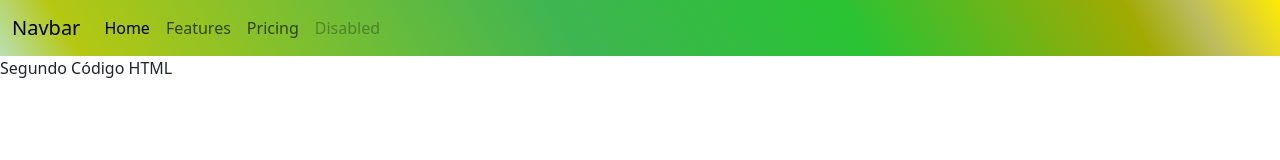
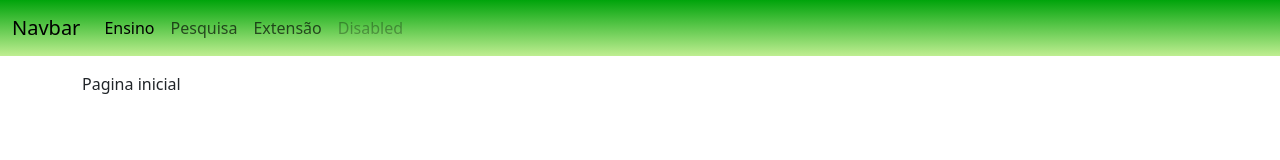
Before and after one commit to paulo-moura08/fron-end2dp, a plain HTML site: page index.html in a window 1280 px wide. Drawn offline with nearby package versions, Linux system fonts and the light colour scheme.

Commit message:
01/11/2024

```diff
--- a/css/style.css
+++ b/css/style.css
@@ -1,4 +1,14 @@
-.degrade-ifms{
-    background: rgb(186,223,180);
-background: linear-gradient(60deg, rgba(186,223,180,1) 0%, rgba(181,200,18,1) 6%, rgba(63,181,81,1) 44%, rgba(41,195,52,1) 66%, rgba(161,170,2,1) 88%, rgba(187,188,94,1) 93%, rgba(255,235,0,1) 100%);
+.degrade-ifms {
+  background: rgb(0, 164, 11);
+  background: linear-gradient(
+    180deg,
+    rgba(0, 164, 11, 1) 0%,
+    rgba(191, 238, 145, 1) 100%
+  );
 }
+.vermelho{
+  color: rgb(173, 49, 49);
+}
+.azul{
+  color: rgb(55, 183, 192);
+}
--- a/index.html
+++ b/index.html
@@ -13,8 +13,8 @@
     <title>Document</title>
 </head>
 <body>
-  <nav class="navbar  degrade-ifms navbar-expand-sm">
-  <div class="container-fluid">
+  <nav class="navbar degrade-ifms navbar-expand-sm">
+    <div class="container-fluid ">
       <a class="navbar-brand" href="#">Navbar</a>
       <button class="navbar-toggler" type="button" data-bs-toggle="collapse" data-bs-target="#navbarNav" aria-controls="navbarNav" aria-expanded="false" aria-label="Toggle navigation">
         <span class="navbar-toggler-icon"></span>
@@ -22,13 +22,13 @@
       <div class="collapse navbar-collapse" id="navbarNav">
         <ul class="navbar-nav">
           <li class="nav-item">
-          <a class="nav-link active" aria-current="page" href="#">Home</a>
+            <a class="nav-link active" href="/ensino.html">Ensino</a>
           </li>
           <li class="nav-item">
-          <a class="nav-link" href="#">Features</a>
+            <a class="nav-link" href="#">Pesquisa</a>
           </li>
           <li class="nav-item">
-          <a class="nav-link" href="#">Pricing</a>
+            <a class="nav-link" href="#">Extensão</a>
           </li>
           <li class="nav-item">
             <a class="nav-link disabled" aria-disabled="true">Disabled</a>
@@ -37,11 +37,22 @@
       </div>
     </div>
   </nav>
-    <div id="container">Segundo Código HTML</div>
+  <div class="container">
+    <p class="vermelho"></p>
+    Pagina inicial
+  </div>
+
+
+
+
     <script
       src="https://cdn.jsdelivr.net/npm/bootstrap@5.3.3/dist/js/bootstrap.bundle.min.js"
       integrity="sha384-YvpcrYf0tY3lHB60NNkmXc5s9fDVZLESaAA55NDzOxhy9GkcIdslK1eN7N6jIeHz"
       crossorigin="anonymous"
     ></script>
+    <script lang="text/javascript">
+$( "p" ).removeClass( "vermelho" ).addClass( "azul" );
+$("p").html("Novo texto para front");
+    </script>
   </body>
 </html>
```
Lines whose indentation alone changed are shown as unchanged.
